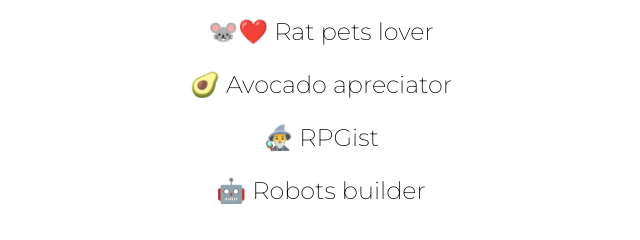
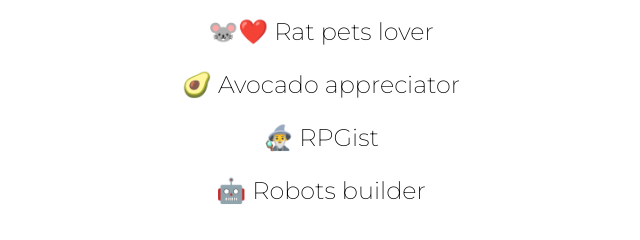
Before and after one commit to murilo9/murilo-old, a plain HTML site: page index.html in a window 1280 px wide. Shown: the part 585-825 px from the top of the page, 319-959 px from the left. Drawn offline with Linux system fonts and the light colour scheme.

Commit message:
Correção ortográfica

```diff
--- a/index.html
+++ b/index.html
@@ -39,7 +39,7 @@
             🐭❤️ Rat pets lover
         </p>
         <p>
-            🥑️ Avocado apreciator
+            🥑️ Avocado appreciator
         </p>
         <p>
             🧙‍♂️ RPGist
```
